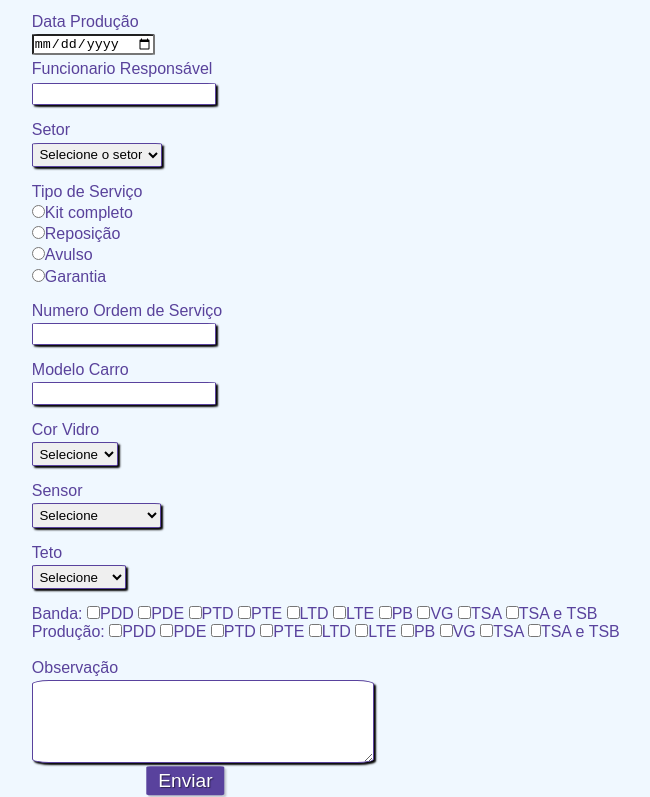
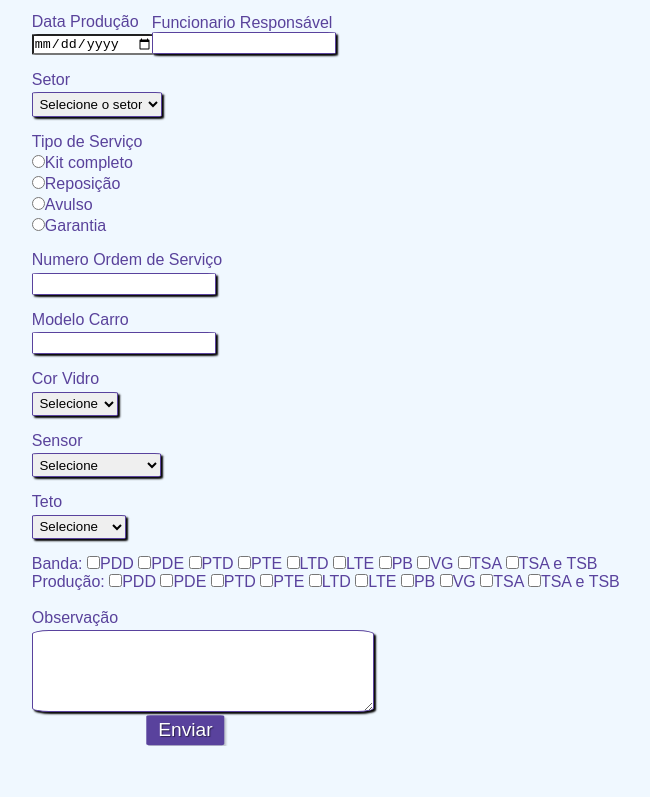
Before and after one commit to JohnSilva98/FormPowerGlass, a plain HTML site: page index.html in a window 1280 px wide. Shown: the part 102-899 px from the top of the page, without its empty margins (429-1079 px from the left). After the commit the page ends 848 px from the top, so only its background shows below. Drawn offline with Linux system fonts and the light colour scheme.

Commit message:
modificando position

```diff
--- a/index.html
+++ b/index.html
@@ -15,11 +15,11 @@
     <img src="assets/logo.svg" alt="logo empresa" />
     <form>
       <fieldset class="group">
-        <div class="campo">
+        <div class="campo" id="relative-container">
           <label for="Data">Data Produção</label>
           <input type="date" name="Data" id="nome" required />
-          <label for="func" id="func">Funcionario Responsável</label>
-          <input type="text" name="Nome" id="func" required />
+          <label for="func" id="lbfunc">Funcionario Responsável</label>
+          <input type="text" name="func" class="func" id="func" required />
         </div>
       </fieldset>
       <fieldset class="group">
--- a/styles.css
+++ b/styles.css
@@ -39,8 +39,19 @@ button {
   border-radius: 5%;
 }
 
-#func {
-  margin-top: 5px;
+#relative-container {
+  position: relative;
+}
+
+.func {
+  position: absolute;
+  left: 120px;
+  bottom: 1px;
+}
+#lbfunc {
+  position: absolute;
+  left: 120px;
+  bottom: 20px;
 }
 .campo {
   margin-bottom: 1em;
```
